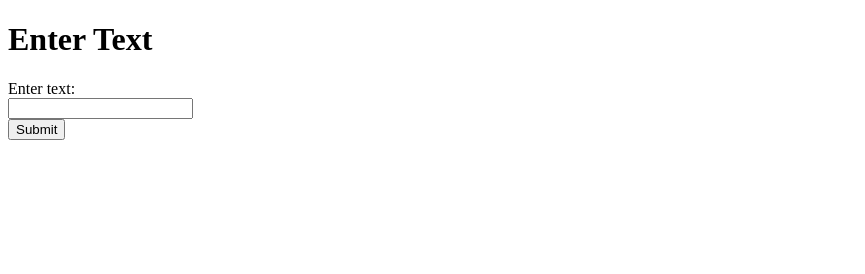
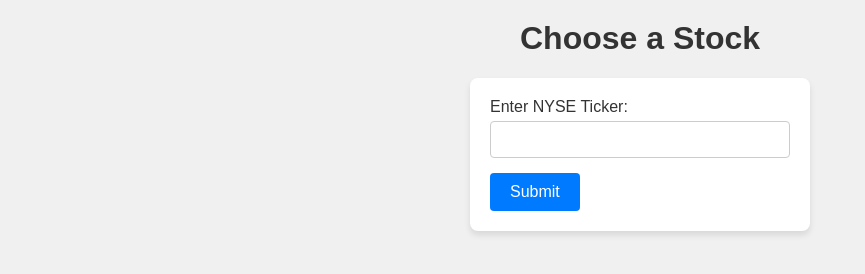
Before and after one commit to anandkrishnan27/FSIL_programming_task, a plain HTML site: page index.html in a window 1280 px wide. Shown: the whole page, without its empty margins (0-865 px from the left). Drawn offline with Linux system fonts and the light colour scheme.

Commit message:
Update index.html
not-barebones version with actual CSS

```diff
--- a/index.html
+++ b/index.html
@@ -3,12 +3,65 @@
   <head>
     <meta charset="UTF-8" />
     <meta name="viewport" content="width=device-width, initial-scale=1.0" />
-    <title>Enter Text</title>
+    <title>Landing Page</title>
+    <style>
+      body {
+        font-family: Arial, sans-serif;
+        background-color: #f0f0f0;
+        margin: 0;
+        padding: 0;
+      }
+
+      h1 {
+        color: #333;
+        text-align: center;
+        margin-top: 20px;
+      }
+
+      form {
+        width: 300px;
+        margin: 20px auto;
+        background-color: #fff;
+        padding: 20px;
+        border-radius: 8px;
+        box-shadow: 0 4px 6px rgba(0, 0, 0, 0.1);
+      }
+
+      label {
+        font-size: 16px;
+        color: #333;
+      }
+
+      input[type="text"] {
+        width: 100%;
+        padding: 10px;
+        margin-top: 5px;
+        margin-bottom: 15px;
+        border: 1px solid #ccc;
+        border-radius: 4px;
+        box-sizing: border-box; /* Ensure padding and border are included in the width */
+      }
+
+      input[type="submit"] {
+        background-color: #007bff;
+        color: white;
+        padding: 10px 20px;
+        border: none;
+        border-radius: 4px;
+        cursor: pointer;
+        font-size: 16px;
+      }
+
+      input[type="submit"]:hover {
+        background-color: #45a049;
+      }
+    </style>
   </head>
+
   <body>
-    <h1>Enter Text</h1>
+    <h1>Choose a Stock</h1>
     <form action="/process_text" method="post">
-      <label for="user_input">Enter text:</label><br />
+      <label for="user_input">Enter NYSE Ticker:</label><br />
       <input type="text" id="user_input" name="user_input" /><br />
       <input type="submit" value="Submit" />
     </form>
```
